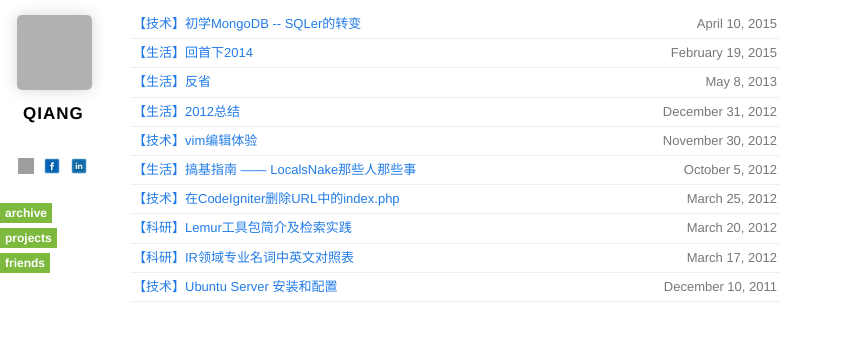
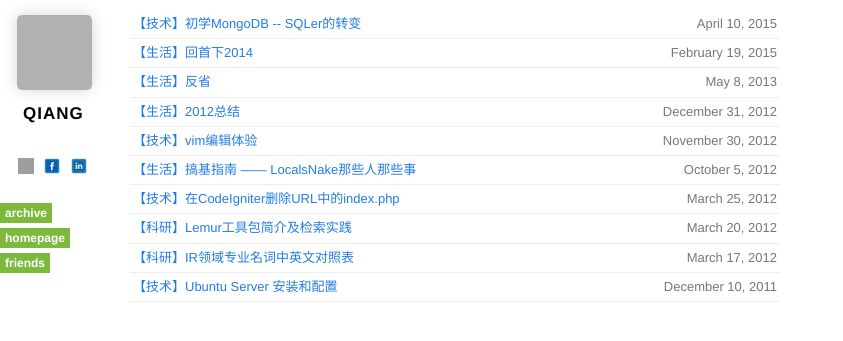
Before and after one commit to qiangrw/qiangrw.github.com, a Jekyll site: the page built from index.html, in a window 1280 px wide. Shown: the top 341 px of the page, without its empty margins (0-843 px from the left). Built offline with Jekyll 4.4.1, drawn with Linux system fonts in a browser that asks for light colours; nearby versions of some CDN libraries; Markdown is read by kramdown in place of the engine named in the settings; grey boxes are pictures that could not be loaded.

Commit message:
change projects to homepage

```diff
--- a/_layouts/default.html
+++ b/_layouts/default.html
@@ -52,7 +52,7 @@
     <section class="sections">
       <ul>
         <li><a href="/">archive</a></li>
-        <li><a href="/projects">projects</a></li>
+        <li><a href="http://runwei.info">homepage</a></li>
         <li><a href="/friends">friends</a></li>
       </ul>
     </section>
```
